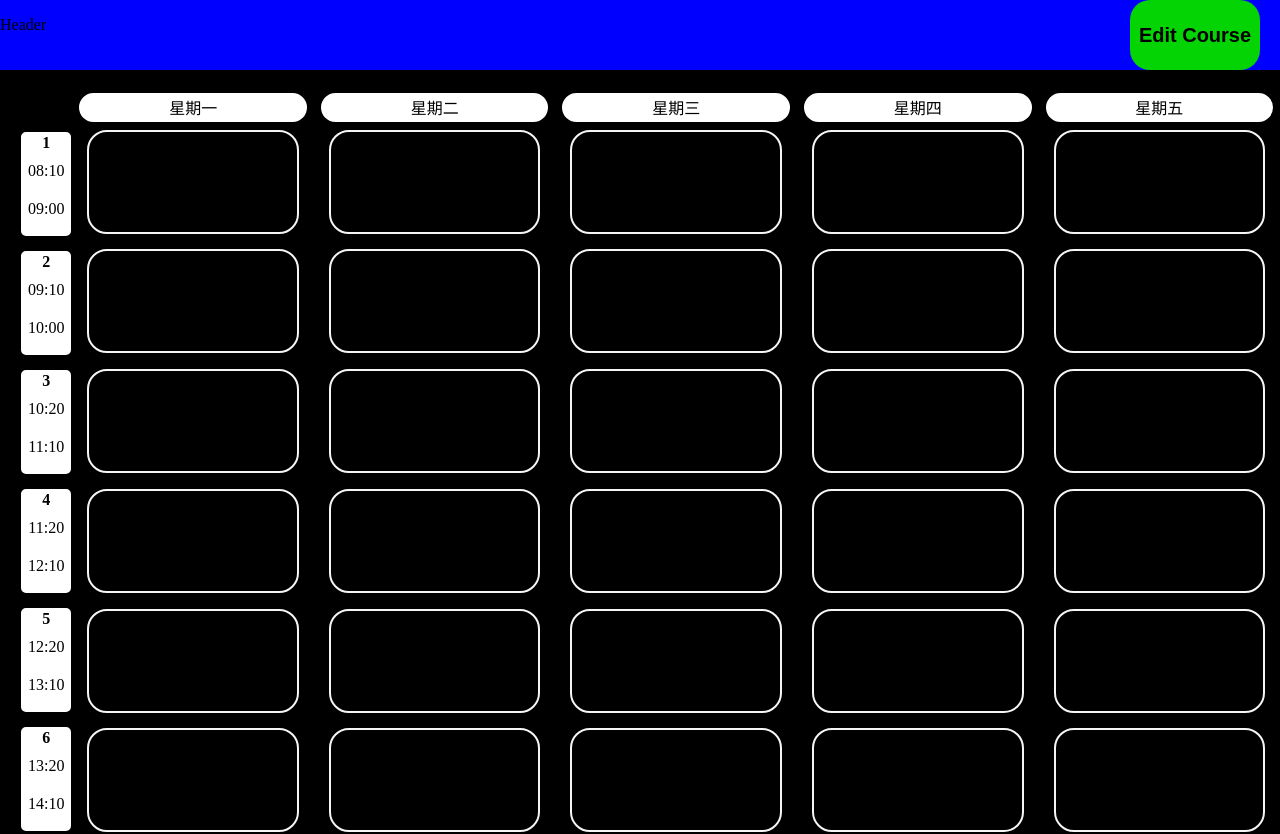
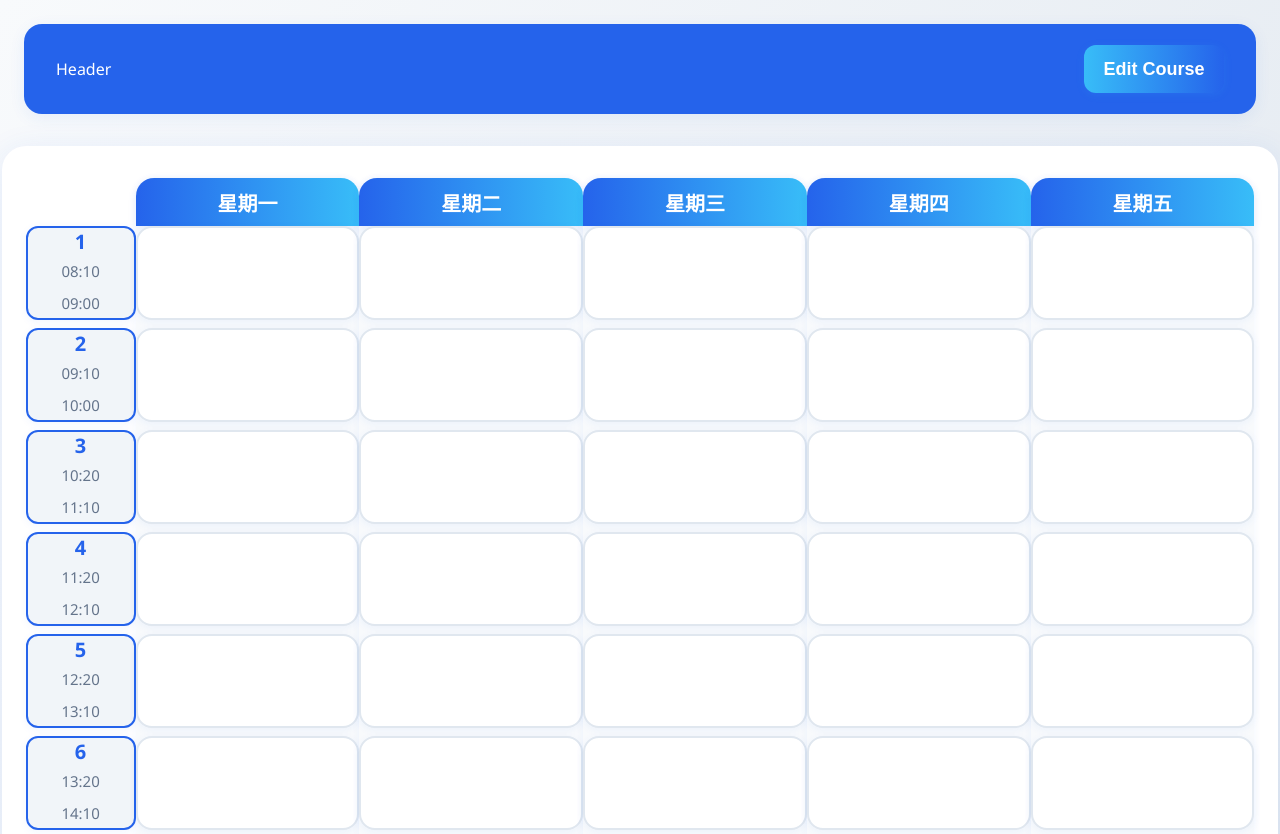
Before and after one commit to Rain0Mark/Study-Arranging-Website, a React (Vite) app: page / in a window 1280 px wide. Shown: the top 834 px of the page. Built offline with nearby package versions, Linux system fonts and the light colour scheme.

Commit message:
Better CSS by Copilot

```diff
--- a/src/components/Curriculum/AddCourse.css
+++ b/src/components/Curriculum/AddCourse.css
@@ -1,31 +1,69 @@
 .add-course {
   display: flex;
-  justify-content: space-between;
-  margin-top: 10px;
+  align-items: center;
+  margin-top: 18px;
+  background: #fff;
+  border-radius: 18px;
+  box-shadow: 0 4px 16px rgba(37, 99, 235, 0.08);
+  padding: 18px 24px;
+  gap: 16px;
+}
+
+.input-bar-container {
+  display: flex;
+  align-items: center;
+  flex: 1;
+  min-width: 0;
+  margin-left: 0;
+  gap: 12px;
 }
 
 .input-bar {
-  background-color: black;
-  height: 50px;
-  width: 400px;
-  border: none;
-  border-bottom: 3px solid white;
-  color:white;
-  font-size: 30px;
-  margin-left: 10px;
+  background: #f1f5f9;
+  height: 44px;
+  flex: 1;
+  min-width: 0;
+  border: 1.5px solid #e0e7ef;
+  border-radius: 8px;
+  color: #222;
+  font-size: 20px;
+  margin-left: 0;
+  padding: 0 14px;
+  transition: border 0.2s;
+}
+.input-bar:focus {
+  border: 1.5px solid #2563eb;
+  outline: none;
 }
 
-.add-button {
-  background-color: red;
-  height: 70px;
-  width: 130px;
+.clear-button {
+  background: linear-gradient(90deg, #f87171 0%, #ef4444 100%);
+  color: #fff;
+  height: 48px;
+  width: 110px;
   border: none;
-  border-radius: 20px;
-  font-size: 20px;
+  border-radius: 12px;
+  font-size: 18px;
   font-weight: bold;
-  margin-right: 20px;
+  margin-right: 0;
+  flex-shrink: 0;
+  box-shadow: 0 2px 8px rgba(239, 68, 68, 0.1);
+  cursor: pointer;
+  transition: background 0.2s, box-shadow 0.2s;
+}
+.clear-button:hover {
+  background: linear-gradient(90deg, #ef4444 0%, #f87171 100%);
+  box-shadow: 0 4px 16px rgba(239, 68, 68, 0.18);
 }
 
 .input-color {
-    height: 50px;
+  height: 44px;
+  width: 36px;
+  cursor: pointer;
+  margin-left: 10px;
+  margin-right: 10px;
+  border: none;
+  border-radius: 8px;
+  background: #f1f5f9;
+  box-shadow: 0 1px 4px rgba(37, 99, 235, 0.08);
 }
--- a/src/components/Curriculum/AddCourse.tsx
+++ b/src/components/Curriculum/AddCourse.tsx
@@ -27,6 +27,7 @@ function AddCourse({
 
   return (
     <div className="add-course">
+      <div className="input-bar-container">
         <input
           placeholder="course name"
           className="input-bar"
@@ -51,6 +52,7 @@ function AddCourse({
           }}
           value={newLecturer}
         />
+      </div>
       <input
         type="color"
         className='input-color'
@@ -58,7 +60,7 @@ function AddCourse({
           setNewColor(event.target.value);
         }}
       />
-      <button className="add-button" onClick={clearNewCourseInput}>
+      <button className="clear-button" onClick={clearNewCourseInput}>
         Clear
       </button>
     </div>
--- a/src/components/Curriculum/CurriculumColumn.css
+++ b/src/components/Curriculum/CurriculumColumn.css
@@ -1,16 +1,26 @@
 .curriculum-column {
   display: grid;
-  grid-template-rows: repeat(1fr, 10);
+  grid-template-rows: 48px repeat(10, 1fr);
   flex: 1;
   box-sizing: border-box;
+  background: #f8fafc;
+  border-radius: 18px;
+  box-shadow: 0 2px 8px rgba(37, 99, 235, 0.06);
+  margin: 0;
+  padding-bottom: 0;
 }
 
 .week-row {
   display: flex;
   align-items: center;
-  background-color: white;
-  border-radius: 20px;
-  border: 2px solid black;
-  margin: 0.5px 5px;
+  background: linear-gradient(90deg, #2563eb 0%, #38bdf8 100%);
+  color: #fff;
+  border-radius: 18px 18px 0 0;
+  border: none;
+  margin: 0;
   justify-content: center;
+  font-size: 20px;
+  font-weight: bold;
+  height: 48px;
+  box-shadow: 0 2px 8px rgba(37, 99, 235, 0.1);
 }
--- a/src/components/Curriculum/CurriculumGrid.css
+++ b/src/components/Curriculum/CurriculumGrid.css
@@ -1,23 +1,39 @@
 .curriculum-grid {
   display: grid;
-    border: 2px solid whitesmoke;
-    margin: 5px 15px;
-    height: 100px;
-    border-radius: 20px;
+  border: 2px solid #e0e7ef;
+  margin: 0 0 8px 0;
+  height: 90px;
+  border-radius: 16px;
   cursor: pointer;
+  background: #fff;
+  box-shadow: 0 2px 8px rgba(37, 99, 235, 0.06);
+  transition: box-shadow 0.2s, border 0.2s;
+}
+
+.curriculum-grid:last-child {
+  margin-bottom: 0;
+}
+
+.curriculum-grid:hover {
+  box-shadow: 0 6px 24px rgba(37, 99, 235, 0.13);
+  border: 2px solid #2563eb;
 }
 
 .grid-context {
   display: grid;
   margin: 0px 10px;
+  align-items: center;
 }
 
 .name {
-    font-size: 25px;
+  font-size: 22px;
   font-weight: bold;
+  color: #2563eb;
+  margin-bottom: 2px;
 }
 
 .location {
   font-style: italic;
-    color:rgb(93, 93, 93);
+  color: #64748b;
+  font-size: 15px;
 }
--- a/src/components/Curriculum/CurriculumPage.css
+++ b/src/components/Curriculum/CurriculumPage.css
@@ -1,30 +1,53 @@
 .curriculum-table {
-  display: flex;
-  width: 100%;
-  padding-top:20px;
+  display: grid;
+  grid-template-columns: 110px repeat(5, 1fr);
+  width: 96%;
+  margin: 32px auto 0 auto;
+  padding: 32px 24px 24px 24px;
+  background: #fff;
+  border-radius: 24px;
+  box-shadow: 0 6px 32px rgba(37, 99, 235, 0.1);
+  gap: 0;
 }
 
 .time {
-  margin-top: 27px;
-  margin-left: 20px;
+  display: grid;
+  grid-template-rows: 48px repeat(10, 1fr);
+  margin: 0;
+  align-items: stretch;
+}
+
+.time-week-row {
+  height: 48px;
+  background: transparent;
 }
 
 .time-grid {
   display: flex;
   flex-direction: column;
   align-items: center;
-  border: 2px solid white;
-  border-radius: 5px;
-  margin: 15px 1px;
-  background-color: white;
-  height: 100px;
+  border: 2px solid #2563eb;
+  border-radius: 12px;
+  margin: 0 0 8px 0;
+  background: #f1f5f9;
+  height: 90px;
+  box-shadow: 0 2px 8px rgba(37, 99, 235, 0.06);
+  justify-content: center;
+}
+
+.time-grid:last-child {
+  margin-bottom: 0;
 }
 
 .time-number {
   margin: 0px;
   font-weight: bold;
+  color: #2563eb;
+  font-size: 20px;
 }
 
 .time-a-class {
-  margin: 10px 5px;
+  margin: 6px 0;
+  color: #64748b;
+  font-size: 15px;
 }
--- a/src/components/Curriculum/CurriculumPage.tsx
+++ b/src/components/Curriculum/CurriculumPage.tsx
@@ -42,6 +42,7 @@ function CurriculumPage({ editing }: Props) {
       )}
       <div className="curriculum-table">
         <div className="time">
+          <div className="time-week-row"></div> {/* 空白格，對齊星期 */}
           {courseTime.map((time, i) => {
             return (
               <div key={i} className="time-grid">
--- a/src/components/Header.css
+++ b/src/components/Header.css
@@ -1,20 +1,35 @@
 .header {
   display: flex;
   justify-content: space-between;
-  background-color: blue;
+  align-items: center;
+  background: #2563eb;
+  color: #fff;
+  padding: 18px 32px;
+  border-radius: 18px;
+  box-shadow: 0 4px 16px rgba(37, 99, 235, 0.08);
+  margin: 24px 24px 0 24px;
 }
 
 .edit-button {
-  background-color: rgb(4, 211, 4);
-  height: 70px;
-  width: 130px;
+  background: linear-gradient(90deg, #38bdf8 0%, #2563eb 100%);
+  color: #fff;
+  height: 48px;
+  width: 140px;
   border: none;
-  border-radius: 20px;
-  font-size: 20px;
+  border-radius: 12px;
+  font-size: 18px;
   font-weight: bold;
-  margin-right: 20px;
+  margin-right: 0;
+  box-shadow: 0 2px 8px rgba(56, 189, 248, 0.12);
+  transition: background 0.2s, box-shadow 0.2s;
+  cursor: pointer;
+}
+
+.edit-button:hover {
+  background: linear-gradient(90deg, #2563eb 0%, #38bdf8 100%);
+  box-shadow: 0 4px 16px rgba(56, 189, 248, 0.18);
 }
 
 .editing {
-  background-color: red;
+  background: linear-gradient(90deg, #f87171 0%, #ef4444 100%);
 }
--- a/src/index.css
+++ b/src/index.css
@@ -1,4 +1,7 @@
 body {
-    background-color: black;
-    margin: 0;
+  background: linear-gradient(120deg, #f8fafc 0%, #e0e7ef 100%);
+  margin: 0;
+  font-family: 'Segoe UI', 'Noto Sans TC', Arial, sans-serif;
+  color: #222;
+  min-height: 100vh;
 }
```
Lines whose indentation alone changed are shown as unchanged.
